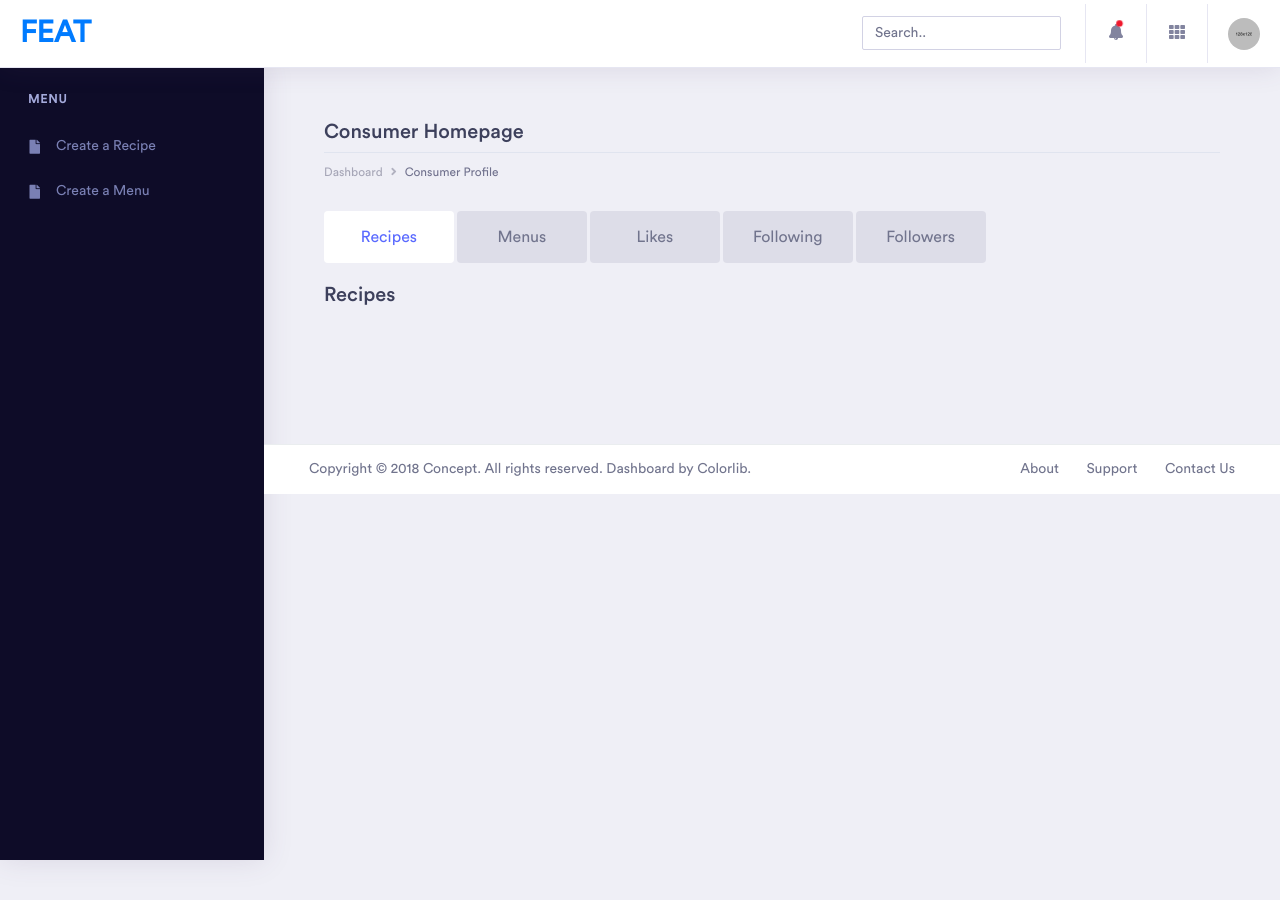
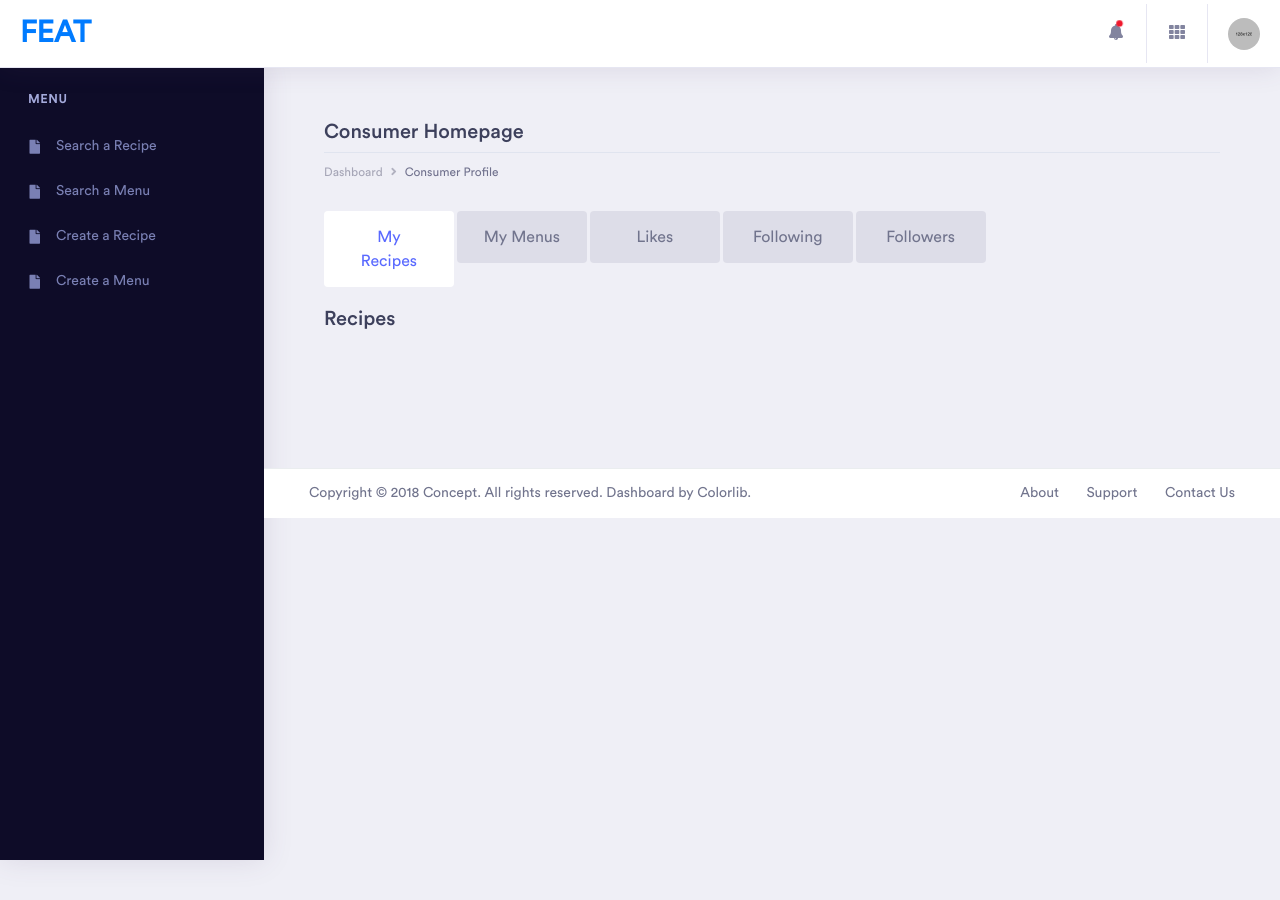
Before and after one commit to heobu/swe573, a Django app: page /home in a window 1280 px wide. Shown: the top 900 px of the page. Run offline with Django 3.2, Linux system fonts and the light colour scheme; the visitor is signed in with stand-in values (Sample User, id 1); data comes from the database, SQL or seed files in the repository; data that the repository does not hold is empty; some libraries are stand-ins or nearby versions; some web fonts are replaced.

Commit message:
Added a search page. Added search functionality. Search bar does not work.

```diff
--- a/feat/views.py
+++ b/feat/views.py
@@ -301,3 +301,23 @@ class MenuView(View, LoginRequiredMixin):
         #recipe = Recipe.objects.all()[0]#filter(id=id)
         menu = Menu.objects.get(id=id)
         return render(request, "menu-detail.html", {'menu': menu})
+
+
+class SearchRecipeView(View, LoginRequiredMixin):
+    def get(self, request, contains=None):
+        contains = request.GET.get('contains')
+        if contains != None:
+            print("Searching recipes containing: ", contains)
+            #recipe = Recipe.objects.all()[0]#filter(id=id)
+            #recipes_1 = Recipe.objects.filter(title__contains=contains)
+            #recipes_2 = Recipe.objects.filter(description__contains=contains)
+            #recipes_3 = Recipe.objects.filter(ingredients__contains=contains)
+            #recipes_4 = Recipe.objects.filter(instructions__contains=contains)
+            recipes = Recipe.objects.filter(title__contains=contains) |\
+                     Recipe.objects.filter(description__contains=contains) |\
+                     Recipe.objects.filter(ingredients__contains=contains) |\
+                     Recipe.objects.filter(instructions__contains=contains)
+        else:
+            recipes = Recipe.objects.all()
+
+        return render(request, "recipe-search-results.html", {'recipes': recipes})
--- a/swe573/urls.py
+++ b/swe573/urls.py
@@ -18,7 +18,7 @@ from django.contrib import admin
 from django.urls import path, include
 
 from feat.views import HomeView, RegisterAsConsumerView, RegisterAsProviderView, UserHomeView, LoginView, Logout, \
-    ChangePasswordView, ProfileView, RecipeCreateView, RecipeView, MenuCreateView, MenuView
+    ChangePasswordView, ProfileView, RecipeCreateView, RecipeView, MenuCreateView, MenuView, SearchRecipeView
 
 urlpatterns = [
     path('admin/', admin.site.urls),
@@ -35,6 +35,8 @@ urlpatterns = [
     path('recipe/detail/<int:id>', RecipeView.as_view()),
     path('menu/create', MenuCreateView.as_view(), name="menu_create"),
     path('menu/detail/<int:id>', MenuView.as_view()),
+    #path('search/recipe/(?P<contains>\w{0,50})/$', SearchRecipeView.as_view(), name="search_recipe"),
+    path('search/recipe', SearchRecipeView.as_view(), name="search_recipe"),
     path('api/', include('feat.api_urls')),
 
     #path('recipe/edit/<int:id>', RecipeView.as_view()),
--- a/templates/base.html
+++ b/templates/base.html
@@ -36,11 +36,11 @@
                 </button>
                 <div class="collapse navbar-collapse " id="navbarSupportedContent">
                     <ul class="navbar-nav ml-auto navbar-right-top">
-                        <li class="nav-item">
+                        <!--<li class="nav-item">
                             <div id="custom-search" class="top-search-bar">
                                 <input class="form-control" type="text" placeholder="Search..">
                             </div>
-                        </li>
+                        </li>-->
                         <li class="nav-item dropdown notification">
                             <a class="nav-link nav-icons" href="#" id="navbarDropdownMenuLink1" data-toggle="dropdown" aria-haspopup="true" aria-expanded="false"><i class="fas fa-fw fa-bell"></i> <span class="indicator"></span></a>
                             <ul class="dropdown-menu dropdown-menu-right notification-dropdown">
@@ -167,6 +167,12 @@
                                     <a class="nav-link" href="/register/provider" aria-expanded="false" data-target="#submenu-6" aria-controls="submenu-6"><i class="fas fa-fw fa-file"></i> Register as Provider </a>
                                 </li>
                             {% else %}
+                                <li class="nav-item">
+                                    <a class="nav-link" href="/search/recipe" aria-expanded="false" data-target="#submenu-6" aria-controls="submenu-6"><i class="fas fa-fw fa-file"></i> Search a Recipe </a>
+                                </li>
+                                <li class="nav-item">
+                                    <a class="nav-link" href="/search/menu" aria-expanded="false" data-target="#submenu-6" aria-controls="submenu-6"><i class="fas fa-fw fa-file"></i> Search a Menu </a>
+                                </li>
                                 <li class="nav-item">
                                     <a class="nav-link" href="/recipe/create" aria-expanded="false" data-target="#submenu-6" aria-controls="submenu-6"><i class="fas fa-fw fa-file"></i> Create a Recipe </a>
                                 </li>
--- a/templates/user_home.html
+++ b/templates/user_home.html
@@ -40,10 +40,10 @@
                     <div class="influence-profile-content pills-regular">
                         <ul class="nav nav-pills mb-3 nav-justified" id="pills-tab" role="tablist">
                             <li class="nav-item">
-                                <a class="nav-link active" id="pills-recipes-tab" data-toggle="pill" href="#pills-recipes" role="tab" aria-controls="pills-recipes" aria-selected="true">Recipes</a>
+                                <a class="nav-link active" id="pills-recipes-tab" data-toggle="pill" href="#pills-recipes" role="tab" aria-controls="pills-recipes" aria-selected="true">My Recipes</a>
                             </li>
                             <li class="nav-item">
-                                <a class="nav-link" id="pills-menus-tab" data-toggle="pill" href="#pills-menus" role="tab" aria-controls="pills-menus" aria-selected="true">Menus</a>
+                                <a class="nav-link" id="pills-menus-tab" data-toggle="pill" href="#pills-menus" role="tab" aria-controls="pills-menus" aria-selected="true">My Menus</a>
                             </li>
                             <li class="nav-item">
                                 <a class="nav-link" id="pills-campaign-tab" data-toggle="pill" href="#pills-campaign" role="tab" aria-controls="pills-campaign" aria-selected="true">Likes</a>
```
Also changed, not shown: templates/recipe-search-results.html (added, +204 -0 lines).
